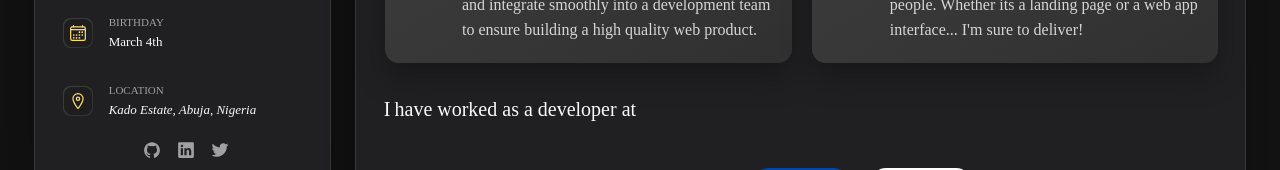
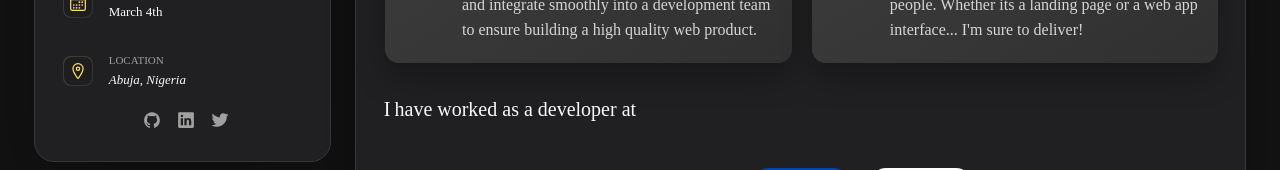
Before and after one commit to JolomiTee/JolomiTee-s-Portfolio, a React (Vite) app: page / in a window 1280 px wide. Shown: the part 445-615 px from the top of the page. Built offline with nearby package versions, Linux system fonts and the light colour scheme.

Commit message:
- updated profile image

```diff
--- a/src/components/Sidebar.jsx
+++ b/src/components/Sidebar.jsx
@@ -1,5 +1,5 @@
 import React from 'react'
-import ProfilePhoto from "../assets/images/ProfilePhoto.jpg"
+import ProfilePhoto from "../assets/images/newprofile.jpg"
 import Info from './about/Info'
 import SocialList from './about/SocialList'
 import { useState } from 'react'
--- a/src/components/about/Info.jsx
+++ b/src/components/about/Info.jsx
@@ -25,7 +25,7 @@ const info = {
          ion_icon: "location-outline",
          contact_title: "Location",
          element: "address",
-         value: "Kado Estate, Abuja, Nigeria"
+         value: "Abuja, Nigeria"
       },
 
    ]
```
Also changed, not shown: src/assets/images/my profile.jpg (added).
